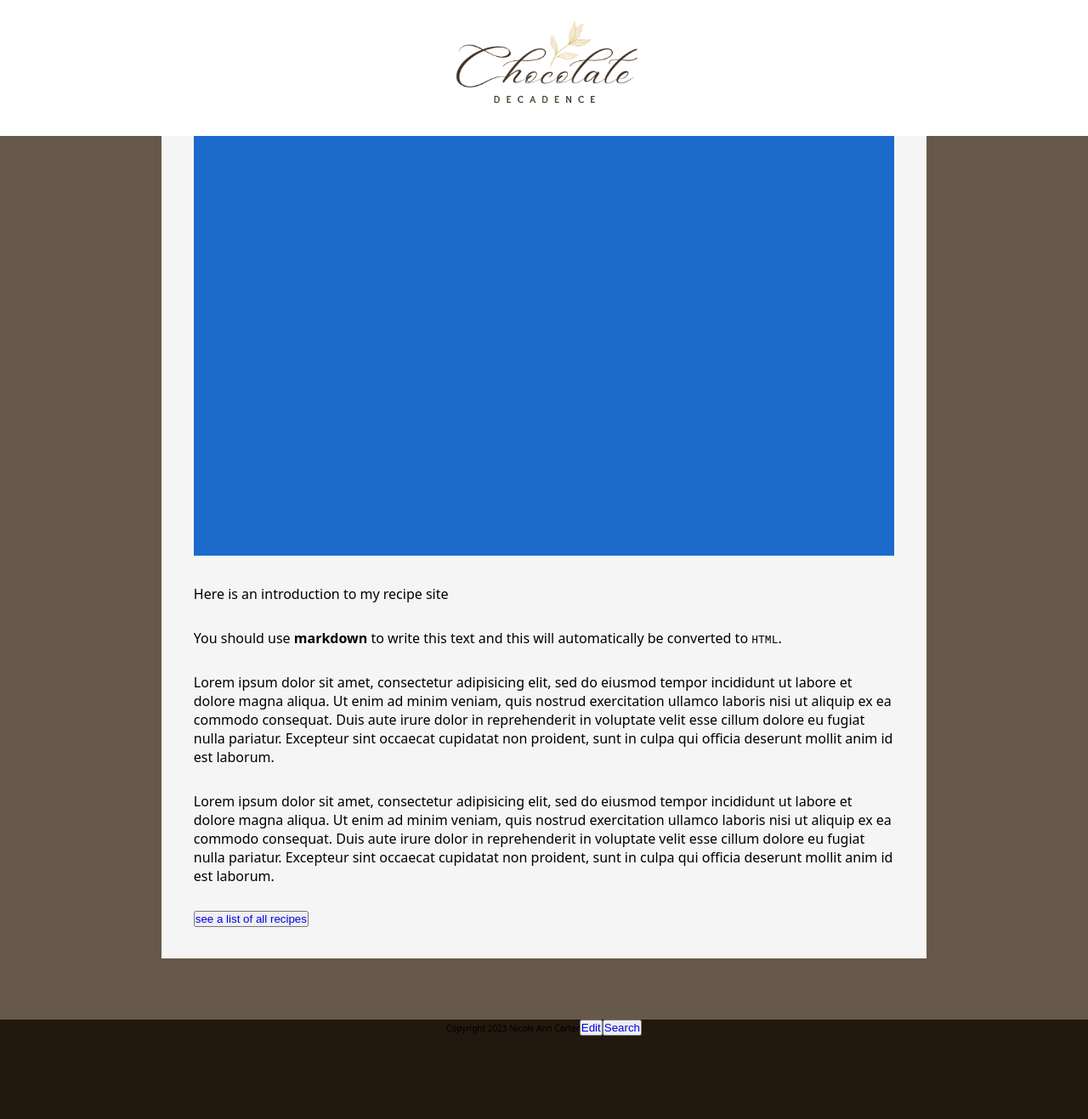
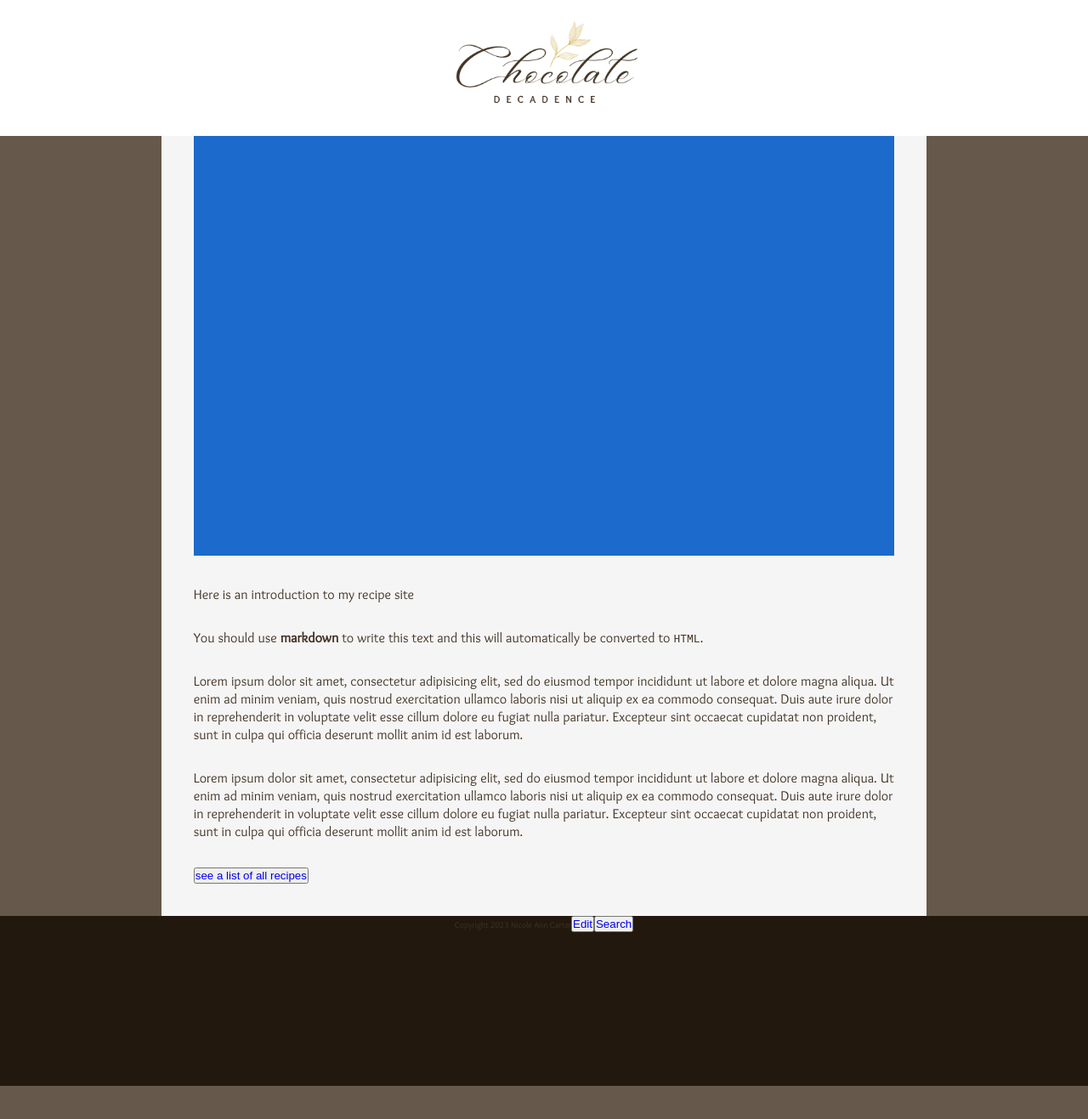
Before and after one commit to nicoleanncarter/recipes, a Jekyll site: the page built from home/index.md, in a window 1280 px wide and 1400 px high, scrolled down 663 px. Shown: the top 1317 px of the window at 85% size. Built offline with Jekyll 4.4.1, drawn with Linux system fonts in a browser that asks for light colours; after the commit the page ends 1941 px from its top, so only the background shows below that.

Commit message:
Update recipes.css

```diff
--- a/styles/recipes.css
+++ b/styles/recipes.css
@@ -28,8 +28,9 @@ main {
   max-width: 900px;
   padding: 1cm;
   margin: auto;
-  margin-bottom: 4.5em;
+  margin-bottom: 0em;
   background-color: whitesmoke;
+  font-family: 'Sukar';
 }
 
 body {
@@ -59,7 +60,7 @@ header h1 a {
 
 .recipe-teaser {
   border: 10px solid white;
-  padding: 1cm;
+  padding: 5em;
   flex-basis: 300px;
   flex-grow: 1;
   margin: 1em;
@@ -73,7 +74,7 @@ header h1 a {
 
 .recipe-teaser h1 {
   font-size: 30px;
-  font-family: fantasy;
+  font-family: 'Sukar';
   color: white;
   flex-basis: 300px;
   flex-grow: 1;
@@ -86,29 +87,29 @@ header h1 a {
 
 .post-content h1 {
   font-size: 30px;
-  font-family: fantasy;
+  font-family: 'Sukar';
   color: #423425:
 }
 
 .post-content h2 {
   font-size: 25px;
-  font-family: fantasy;
+  font-family: 'Sukar';
 }
 
 p {
-  color: black;
+  color: #423425;
   margin-bottom: 30px;
   margin-top: 30px;
-  font-family: system-ui, -apple-system, BlinkMacSystemFont, 'Segoe UI', Roboto, Oxygen, Ubuntu, Cantarell, 'Open Sans', 'Helvetica Neue', sans-serif;
+  font-family: 'Sukar';
 }
 
 ul {
-  color: black;
+  color: #423425;
   margin-bottom: 1cm;
   margin-top: 1cm;
   margin-left: 2cm;
   margin-right: 2cm;
-  font-family: system-ui, -apple-system, BlinkMacSystemFont, 'Segoe UI', Roboto, Oxygen, Ubuntu, Cantarell, 'Open Sans', 'Helvetica Neue', sans-serif;
+  font-family: 'Sukar';
 }
 
 li {
@@ -132,6 +133,7 @@ footer {
   height: 20em;
   width: 100%;
   background-color: #22180e;
+  margin-top: -30px;
 }
 
 @media (max-width:700px);
@@ -140,6 +142,7 @@ nav {
   position: static;
   width: 100%;
 }
+
 nav ul {
   font-size: ;
 }
```
